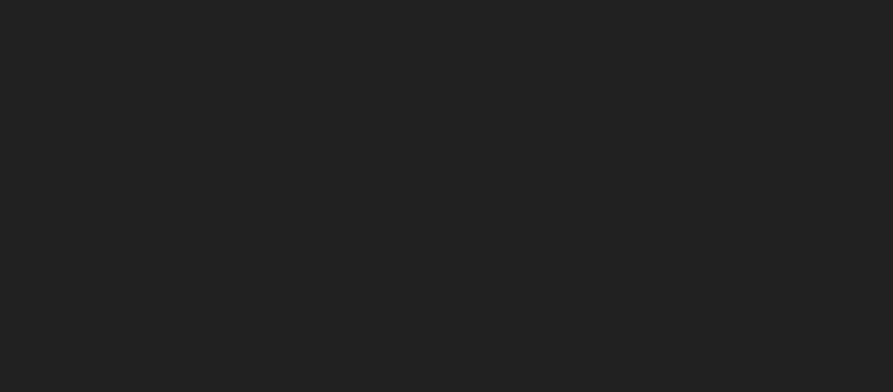
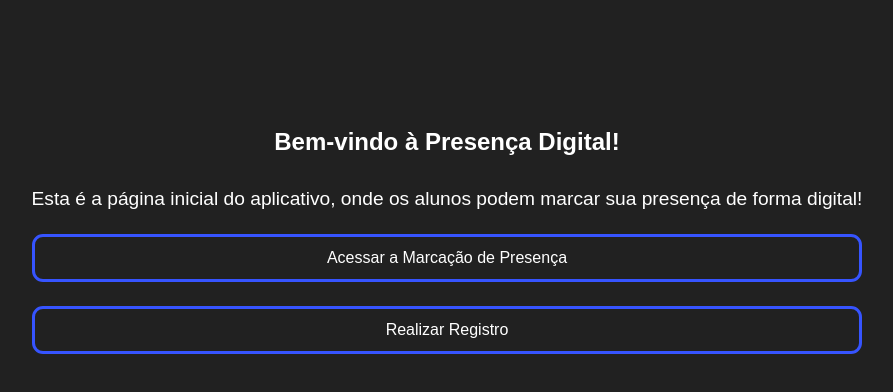
Before and after one commit to AndrewLPimenta/presenca-digital, a React (Create React App) app: page / in a window 1280 px wide. Before the commit this address had no page. Shown: the top 392 px of the page, without its empty margins (193-1086 px from the left). Built offline with nearby package versions, Linux system fonts and the light colour scheme.

Commit message:
agora foi =)=)

```diff
--- a/src/App.js
+++ b/src/App.js
@@ -1,18 +1,18 @@
 import React from 'react';
-import { BrowserRouter as Router, Route, Routes } from 'react-router-dom';
+import { BrowserRouter, Routes, Route } from 'react-router-dom';
 import HomePage from './pages/HomePage';  // Página inicial
 import Present from './pages/Present';    // Página de presença
 import Registration from './pages/Registration';  // Página de registro
 
 function App() {
   return (
-    <Router> {/* Envolvendo o conteúdo com Router para habilitar a navegação */}
-      <Routes> {/* Usando Routes ao invés de Switch (para React Router v6+) */}
-      <Route path="/HomePage" element={<HomePage />} /> {/* Página inicial */}
+    <BrowserRouter> {/* Usando BrowserRouter para navegação */}
+      <Routes> {/* Definindo as rotas */}
+        <Route path="/" element={<HomePage />} /> {/* Página inicial */}
         <Route path="/Present" element={<Present />} /> {/* Página de presença */}
         <Route path="/Registration" element={<Registration />} /> {/* Página de registro */}
       </Routes>
-    </Router>
+    </BrowserRouter>
   );
 }
 
```
